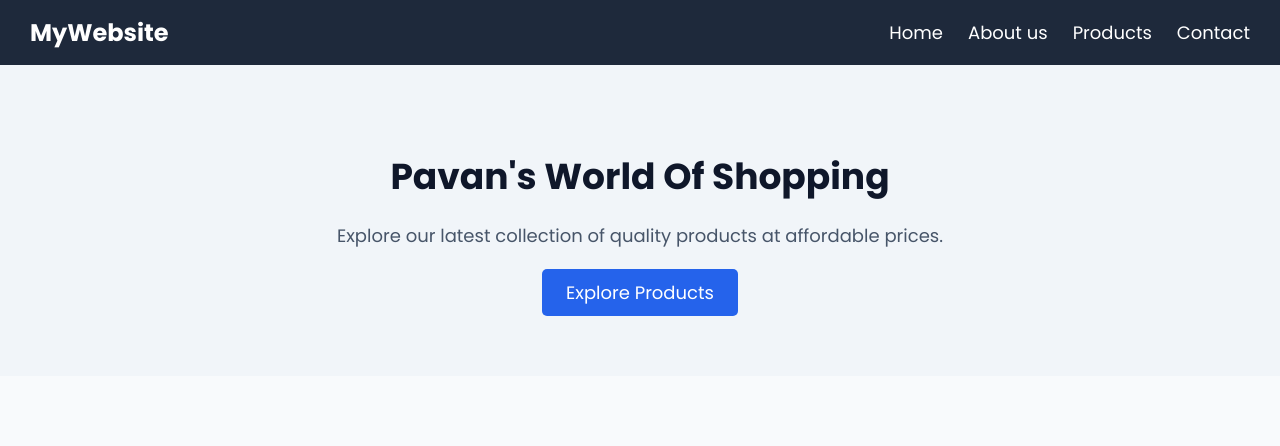
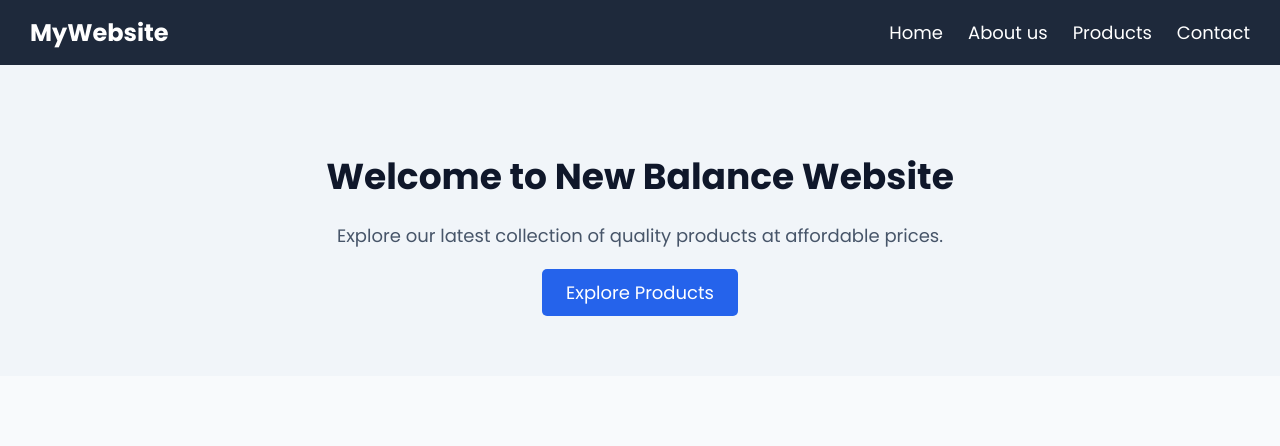
Before and after one commit to saipavankarra2712/newbalance_v1, a plain HTML site: page index.html in a window 1280 px wide. Shown: the top 446 px of the page. Drawn offline with Linux system fonts and the light colour scheme.

Commit message:
change in hero commit

```diff
--- a/index.html
+++ b/index.html
@@ -28,7 +28,7 @@
 </nav>
 
 <div class="hero" id="home">
-    <h1>Pavan's World Of Shopping</h1>
+    <h1>Welcome to New Balance Website</h1>
     <p>Explore our latest collection of quality products at affordable prices.</p>
     <button><a href="#product" class="anchor-link">Explore Products</a></button>
 </div>
```
